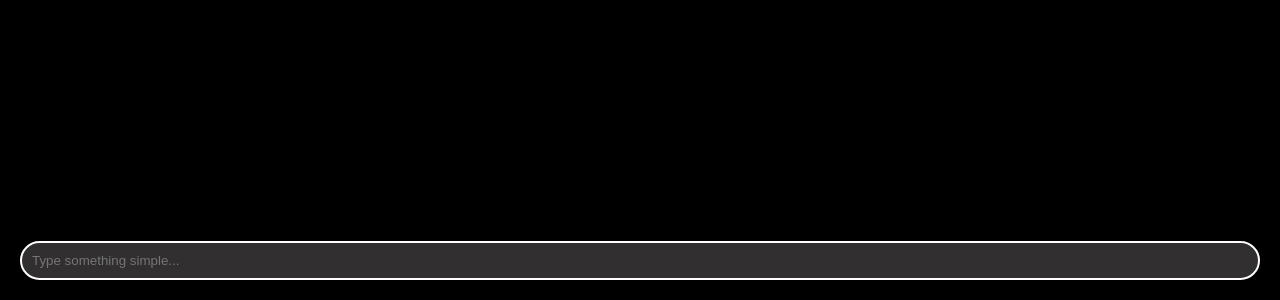
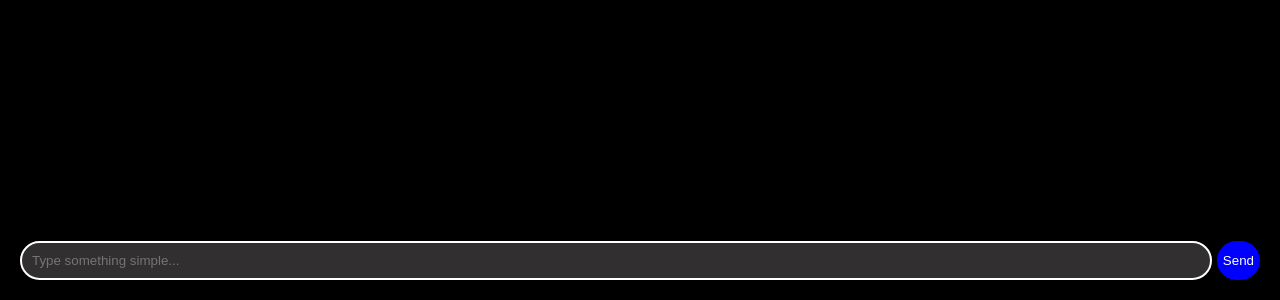
Before and after one commit to Johnhuber3/TextChat1, a website: page index.html in a window 1280 px wide. Shown: the part 500-800 px from the top of the page. Drawn offline with Linux system fonts and the light colour scheme.

Commit message:
Added a submit button so you dont have to press enter

```diff
--- a/index.html
+++ b/index.html
@@ -11,7 +11,10 @@
 <body>
     <div id="messages"></div>
     <form>
-        <input type="text" placeholder="Type something simple...">
+        <div style="display: flex; gap: 5px;">
+            <input type="text" placeholder="Type something simple...">
+            <button type="submit" style="color: white; background-color: blue; border: 2px; border-radius: 20px;">Send</button>
+        </div>
     </form>
     <script>
         function showMessage(text,isMine = false) {
```
